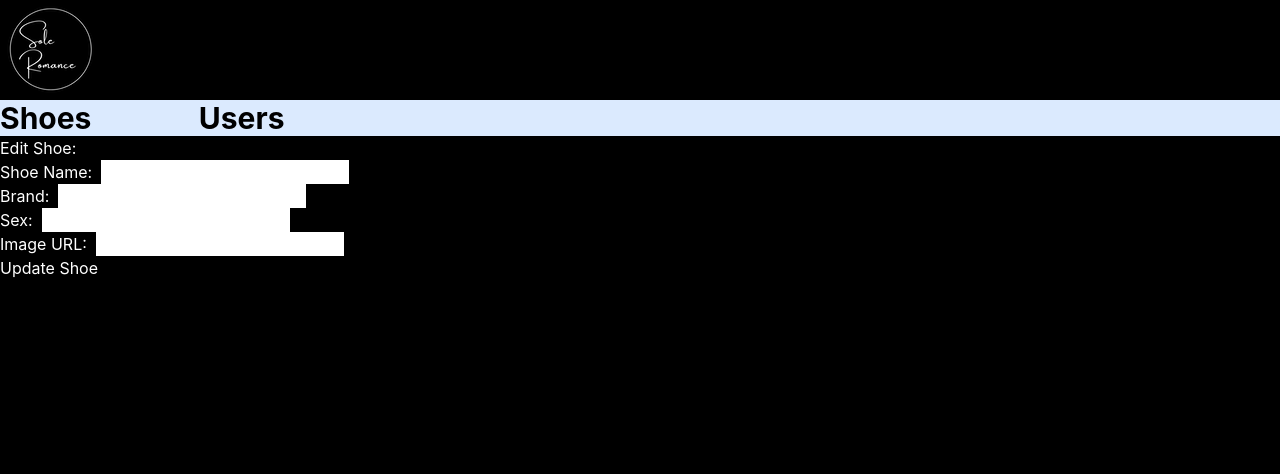
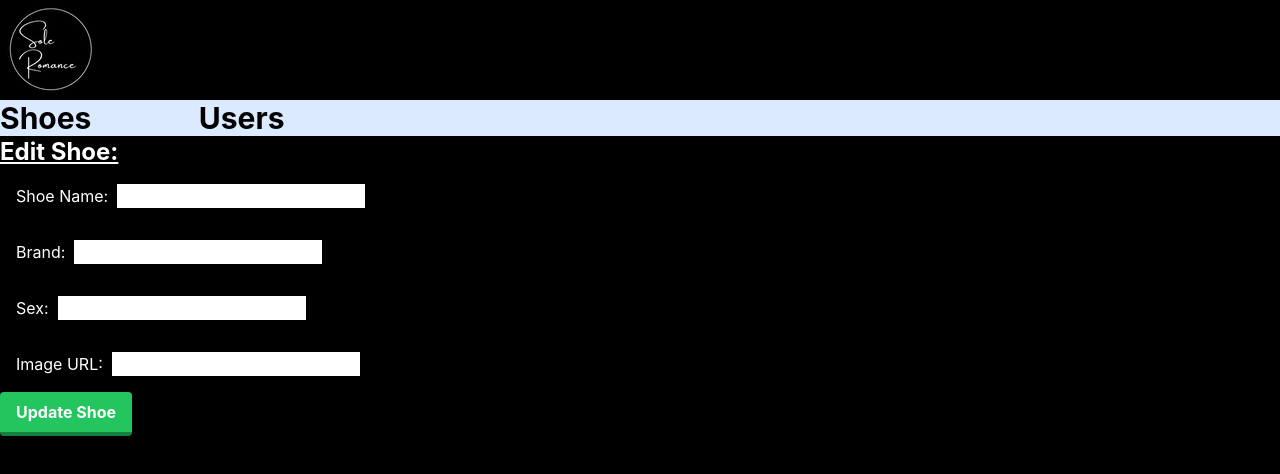
Before and after one commit to JonnyOrtiz-source/phase3projectFrontend, a React (Create React App) app: page /shoes/1/edit in a window 1280 px wide. Shown: the top 474 px of the page. Built offline with nearby package versions, Linux system fonts and the light colour scheme; no server answers.

Commit message:
more CSS and consistent formatting on forms

```diff
--- a/src/shoes/NewShoeForm.js
+++ b/src/shoes/NewShoeForm.js
@@ -21,7 +21,7 @@ function NewShoeForm({ addShoe }) {
 
    return (
       <div>
-         <h1>New Shoe</h1>
+         <h1 className="text-2xl font-bold underline">New Shoe</h1>
          <form onSubmit={handleSubmit}>
             <fieldset className="p-4">
                <label htmlFor="shoe_name">Shoe Name: &nbsp;</label>
@@ -63,7 +63,12 @@ function NewShoeForm({ addShoe }) {
                   onChange={(e) => setImageUrl(e.target.value)}
                />
             </fieldset>
-            <button type="submit">|Add Shoe|</button>
+            <button
+               className="bg-green-500 hover:bg-green-400 text-white font-bold py-2 px-4 border-b-4 border-green-700 hover:border-green-500 rounded"
+               type="submit"
+            >
+               Add Shoe
+            </button>
          </form>
       </div>
    );
--- a/src/shoes/ShoeEditForm.js
+++ b/src/shoes/ShoeEditForm.js
@@ -28,9 +28,11 @@ function ShoeEditForm({ shoe = {}, updateShoe }) {
 
    return (
       <>
-         <h1>Edit Shoe: {shoe.shoe_name}</h1>
+         <h1 className="text-2xl font-bold underline">
+            Edit Shoe: {shoe.shoe_name}
+         </h1>
          <form onSubmit={handleSubmit}>
-            <fieldset>
+            <fieldset className="p-4">
                <label htmlFor="shoe_name">Shoe Name: &nbsp;</label>
                <input
                   type="text"
@@ -40,7 +42,7 @@ function ShoeEditForm({ shoe = {}, updateShoe }) {
                   onChange={(e) => setShoe_Name(e.target.value)}
                />
             </fieldset>
-            <fieldset>
+            <fieldset className="p-4">
                <label htmlFor="brand">Brand: &nbsp;</label>
                <input
                   type="text"
@@ -50,7 +52,7 @@ function ShoeEditForm({ shoe = {}, updateShoe }) {
                   onChange={(e) => setBrand(e.target.value)}
                />
             </fieldset>
-            <fieldset>
+            <fieldset className="p-4">
                <label htmlFor="sex">Sex: &nbsp;</label>
                <input
                   type="text"
@@ -60,7 +62,7 @@ function ShoeEditForm({ shoe = {}, updateShoe }) {
                   onChange={(e) => setSex(e.target.value)}
                />
             </fieldset>
-            <fieldset>
+            <fieldset className="p-4">
                <label htmlFor="image_url">Image URL: &nbsp;</label>
                <input
                   type="text"
@@ -70,7 +72,12 @@ function ShoeEditForm({ shoe = {}, updateShoe }) {
                   onChange={(e) => setImageUrl(e.target.value)}
                />
             </fieldset>
-            <button type="submit">Update Shoe</button>
+            <button
+               className="bg-green-500 hover:bg-green-400 text-white font-bold py-2 px-4 border-b-4 border-green-700 hover:border-green-500 rounded"
+               type="submit"
+            >
+               Update Shoe
+            </button>
          </form>
       </>
    );
--- a/src/users/NewUserForm.js
+++ b/src/users/NewUserForm.js
@@ -19,7 +19,7 @@ function NewUserForm({ addUser }) {
 
    return (
       <div>
-         <h1>New User</h1>
+         <h1 className="text-2xl font-bold underline">New User</h1>
          <form onSubmit={handleSubmit}>
             <fieldset className="p-4">
                <label htmlFor="first_name">First Name: &nbsp;</label>
@@ -61,7 +61,12 @@ function NewUserForm({ addUser }) {
                   onChange={(e) => setPassword(e.target.value)}
                />
             </fieldset>
-            <button type="submit">|Add User|</button>
+            <button
+               className="bg-green-500 hover:bg-green-400 text-white font-bold py-2 px-4 border-b-4 border-green-700 hover:border-green-500 rounded"
+               type="submit"
+            >
+               Add User
+            </button>
          </form>
       </div>
    );
--- a/src/users/UserEditForm.js
+++ b/src/users/UserEditForm.js
@@ -28,9 +28,11 @@ function UserEditForm({ user = {}, updateUser }) {
 
    return (
       <>
-         <h1>Edit User: {user.username}</h1>
+         <h1 className="text-2xl font-bold underline">
+            Edit User: {user.username}
+         </h1>
          <form onSubmit={handleSubmit}>
-            <fieldset>
+            <fieldset className="p-4">
                <label htmlFor="first_name">First Name: &nbsp;</label>
                <input
                   type="text"
@@ -40,7 +42,7 @@ function UserEditForm({ user = {}, updateUser }) {
                   onChange={(e) => setFirst_Name(e.target.value)}
                />
             </fieldset>
-            <fieldset>
+            <fieldset className="p-4">
                <label htmlFor="last_name">Last Name: &nbsp;</label>
                <input
                   type="text"
@@ -50,7 +52,7 @@ function UserEditForm({ user = {}, updateUser }) {
                   onChange={(e) => setLast_Name(e.target.value)}
                />
             </fieldset>
-            <fieldset>
+            <fieldset className="p-4">
                <label htmlFor="username">User Name: &nbsp;</label>
                <input
                   type="text"
@@ -60,7 +62,7 @@ function UserEditForm({ user = {}, updateUser }) {
                   onChange={(e) => setUsername(e.target.value)}
                />
             </fieldset>
-            <fieldset>
+            <fieldset className="p-4">
                <label htmlFor="password">Password: &nbsp;</label>
                <input
                   type="text"
@@ -70,7 +72,12 @@ function UserEditForm({ user = {}, updateUser }) {
                   onChange={(e) => setPassword(e.target.value)}
                />
             </fieldset>
-            <button type="submit">Update User</button>
+            <button
+               className="bg-green-500 hover:bg-green-400 text-white font-bold py-2 px-4 border-b-4 border-green-700 hover:border-green-500 rounded"
+               type="submit"
+            >
+               Update User
+            </button>
          </form>
       </>
    );
```
